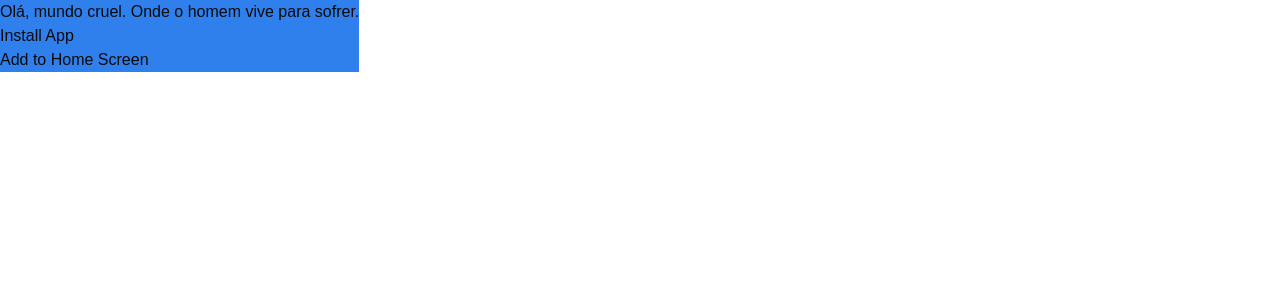
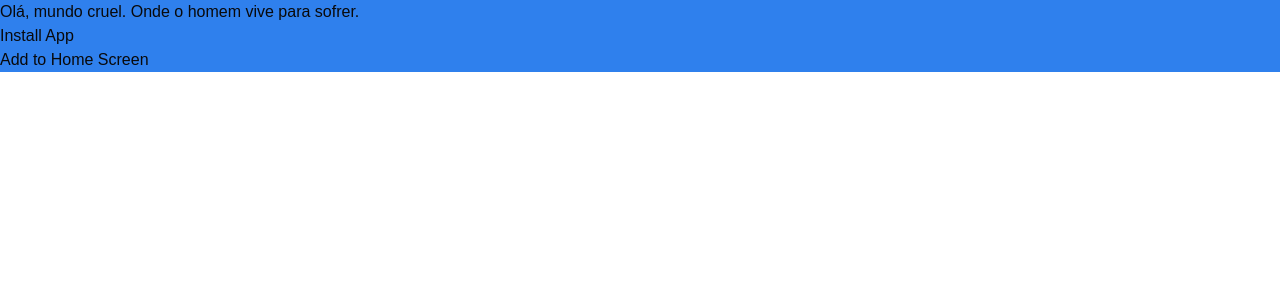
Before and after one commit to ClaudioRibeiro2/acessivel-front-2024, a Next.js app: page / in a window 1280 px wide. Shown: the top 300 px of the page. Built offline with nearby package versions, Linux system fonts and the light colour scheme.

Commit message:
style: add width in main

```diff
--- a/src/app/globals.css
+++ b/src/app/globals.css
@@ -87,6 +87,10 @@ body {
   }
 }
 
-.gridMobile{
+.gridMobile {
   padding: 0 20px;
 }
+
+main {
+  width: 100vw;
+}
```
